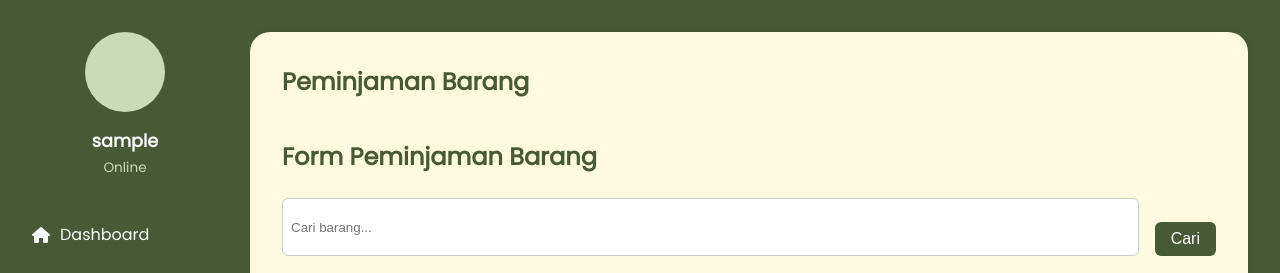
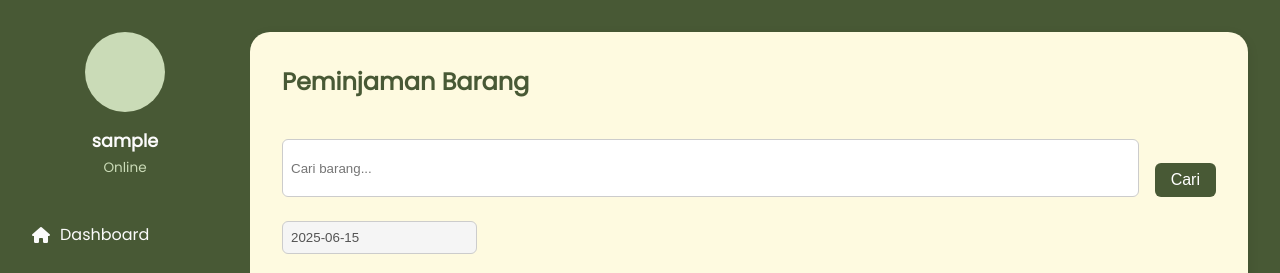
Before and after one commit to SALSABILLANUHAAAINI/FinalProject_PemrogramanWeb, a PHP site: page /templates/pinjam.php in a window 1280 px wide. Shown: the top 273 px of the page. Run offline with PHP 8.4, Linux system fonts and the light colour scheme; the visitor is signed in with stand-in values (Sample User, id 1); data comes from the database, SQL or seed files in the repository; data that the repository does not hold is empty.

Commit message:
Update pinjam.php

```diff
--- a/templates/pinjam.php
+++ b/templates/pinjam.php
@@ -13,8 +13,6 @@ $query = mysqli_query($conn, "SELECT * FROM barang $search_sql");
 
 ob_start();
 ?>
-
-<h2>Form Peminjaman Barang</h2>
 
 <?php if (isset($_SESSION['error_pinjam'])): ?>
     <div style="color: red; background-color: #ffe0e0; padding: 10px; margin-bottom: 10px; border-radius: 5px;">
```
